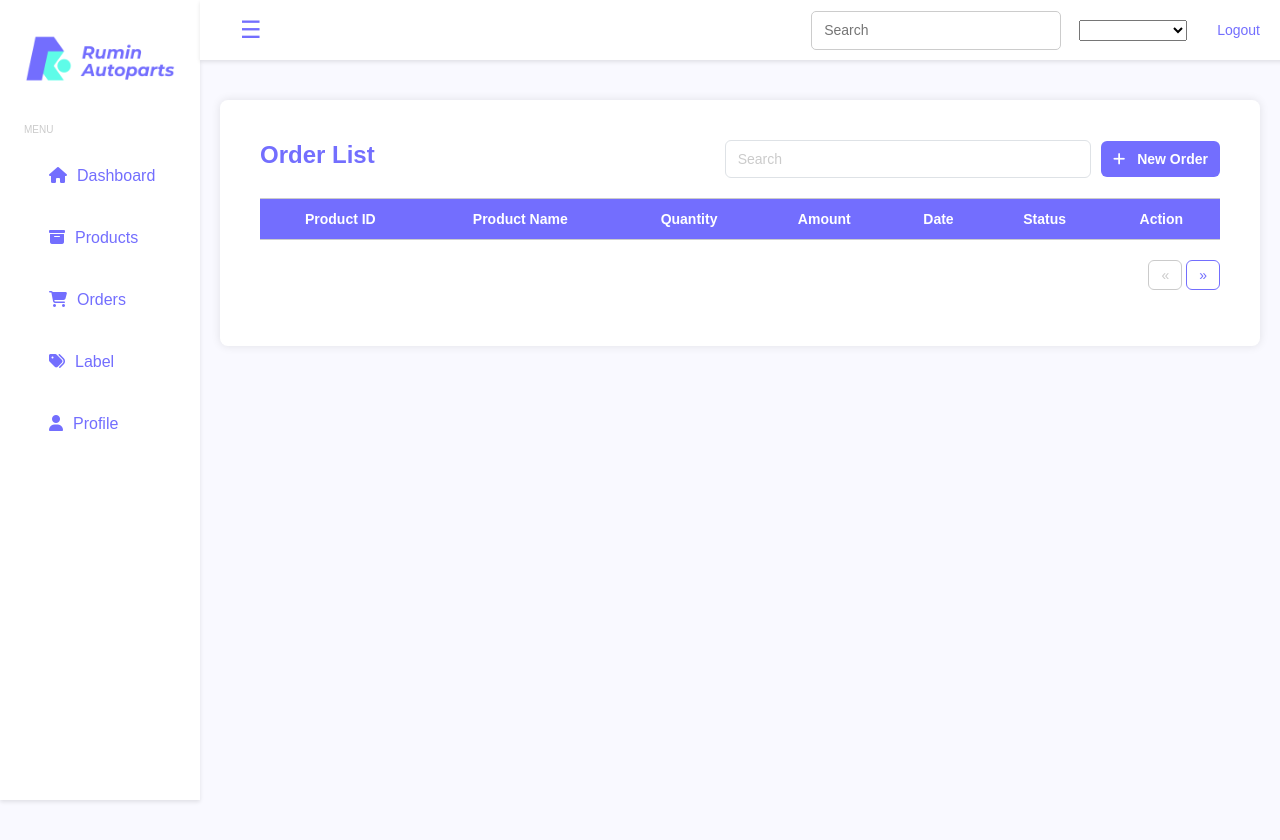
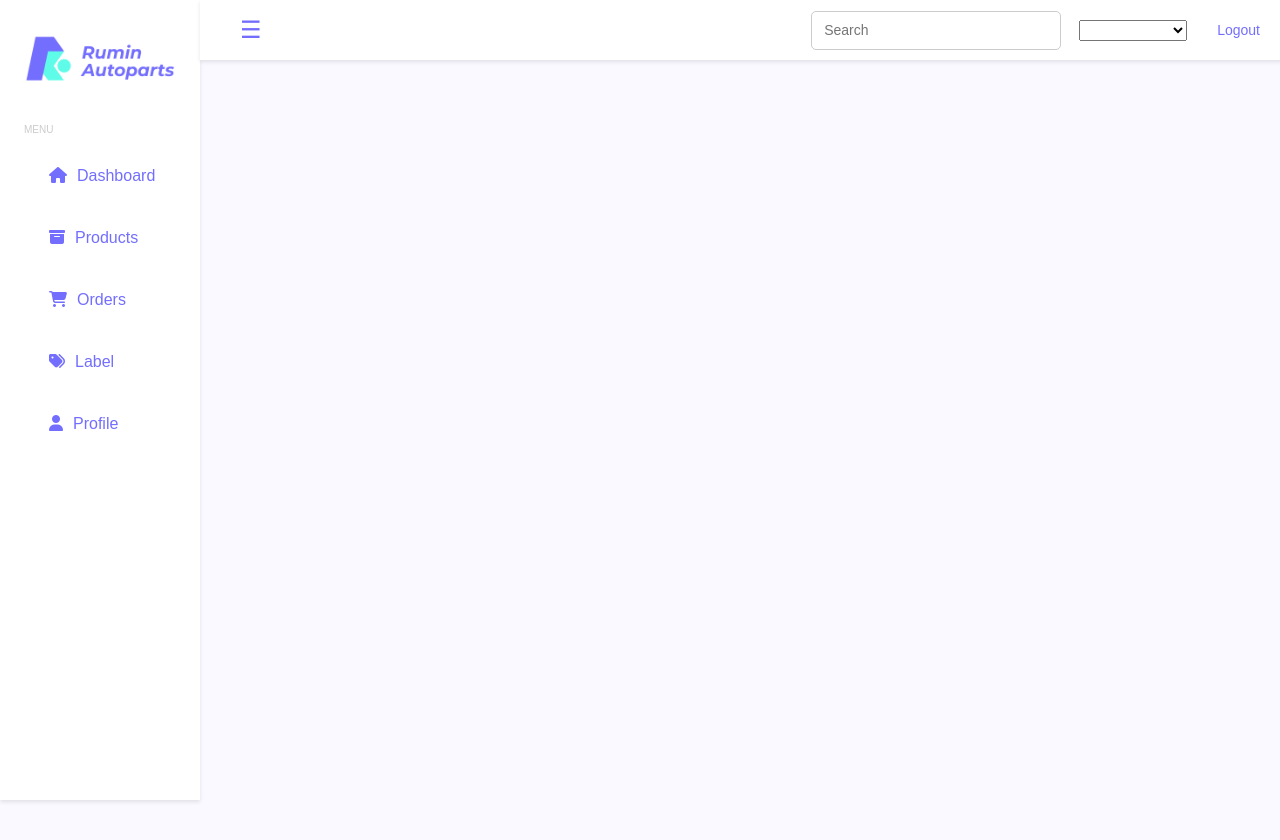
Before and after one commit to rizkazaa/supply-chain-frontend, a Vue app: page /transactions in a window 1280 px wide. Shown: the top 840 px of the page. Built offline with nearby package versions, Linux system fonts and the light colour scheme; the HTML template or start-up script is replaced by a standard one; what highcharts-vue, v-calendar would draw is missing.

Commit message:
Hapus tombol add

```diff
--- a/src/components/user/item/ItemList.vue
+++ b/src/components/user/item/ItemList.vue
@@ -222,7 +222,7 @@ export default {
 
     onMounted(() => {
       if (authStore.token) {
-      productStore.fetchProductsByUserId();
+      productStore.fetchProducts();
       products.value = productStore.products;
       } else {
         console.error("Orders is not authenticated");
@@ -245,7 +245,7 @@ export default {
     );
 
     // const fetchProducts = async () => {
-    //   await productStore.fetchProductsByUserId();
+    //   await productStore.fetchProducts();
     //   products.value = productStore.products;
     // };
 
@@ -282,7 +282,7 @@ export default {
 
       console.log(orders)
       for(let order of orders){
-          // await productStore.fetchProductsByUserId();
+          // await productStore.fetchProducts();
         await orderStore.addOrder(order);
       }
       await productStore.fetchProducts(); // Fetch latest users
@@ -303,7 +303,7 @@ export default {
       submitOrder,
       updateTotalPrice,
       currentPage: 1,
-      productsPerPage: 5,
+      productsPerPage: 10,
       searchQuery: "",
       sortKey: "",
       sortDirection: "asc",
--- a/src/components/user/transaction/TransactionList.vue
+++ b/src/components/user/transaction/TransactionList.vue
@@ -13,9 +13,9 @@
             aria-describedby="search-addon"
           />
         </div>
-        <button class="add-btn" @click="goToOrderForm">
+        <!-- <button class="add-btn" @click="goToOrderForm">
           <i class="fa-solid fa-plus icon"></i> New Order
-        </button>
+        </button> -->
       </div>
 
       <div class="table-responsive">
@@ -199,9 +199,9 @@ export default {
       );
     },
 
-    goToOrderForm() {
-      this.$router.push("/transactions/new");
-    },
+    // goToOrderForm() {
+    //   this.$router.push("/transactions/new");
+    // },
 
     changePage(page) {
       if (page >= 1 && page <= this.totalPages) {
--- a/src/router/index.js
+++ b/src/router/index.js
@@ -6,8 +6,8 @@ import LoginView from "../views/LoginView.vue";
 import Login from "@/components/auth/Login.vue";
 import Register from "@/components/auth/Register.vue";
 import { useAuthStore } from "@/store/authStore";
-import TransactionList from "@/components/user/transaction/TransactionList.vue";
-import TransactionForm from "@/components/user/transaction/TransactionForm.vue";
+// import TransactionList from "@/components/user/transaction/TransactionList.vue";
+// import TransactionForm from "@/components/user/transaction/TransactionForm.vue";
 
 const routes = [
   {
@@ -46,16 +46,16 @@ const routes = [
     meta: { requiresAuth: true, role: "STAKEHOLDER" },
   },
 
-  {
-    path: "/transactions",
-    name: "TransactionList",
-    component: TransactionList,
-  },
-  {
-    path: "/transactions/new",
-    name: "TransactionForm",
-    component: TransactionForm,
-  },
+  // {
+  //   path: "/transactions",
+  //   name: "TransactionList",
+  //   component: TransactionList,
+  // },
+  // {
+  //   path: "/transactions/new",
+  //   name: "TransactionForm",
+  //   component: TransactionForm,
+  // },
 ];
 
 const router = createRouter({
```
